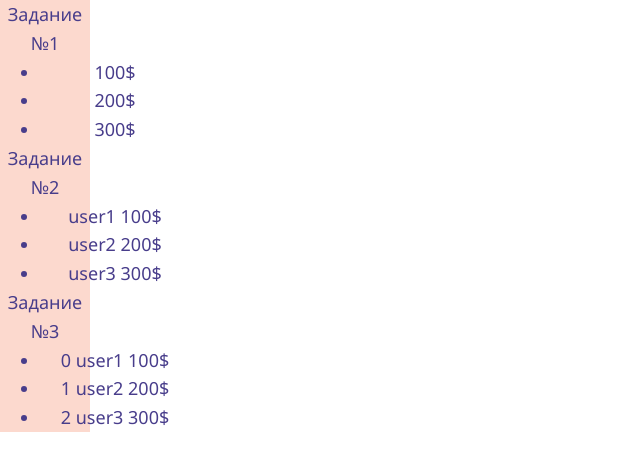
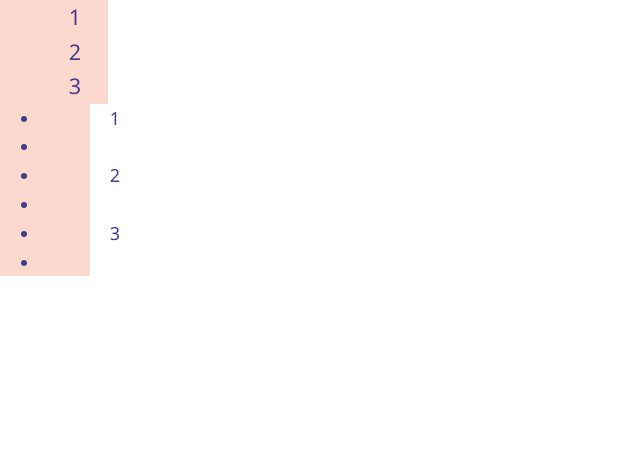
Before and after one commit to Elmazzik/Vue3_ABC, a Vue app in the folder Elmazik/: page / in a window 1280 px wide. Shown: the top 470 px of the page, without its empty margins (0-640 px from the left). Built offline with nearby package versions, Linux system fonts and the light colour scheme.

Commit message:
Перебор группы тегов в Vue

```diff
--- a/Elmazik/src/App.vue
+++ b/Elmazik/src/App.vue
@@ -4,32 +4,31 @@ import { normalizeProps } from 'vue';
 export default {
   data() {
     return {
-      obj: {
-        user1: '100$',
-        user2: '200$',
-        user3: '300$',
-      },
-    }
+      items: [1, 2, 3],
+      }
   },
 }
 </script>
 
 <template>
-Задание №1
-    <ul>
-      <li v-for="elem in obj">
-		{{ elem }}</li>
-    </ul>
-Задание №2
-    <ul>
-      <li v-for="(elem, key) in obj">
-		{{ key }} {{ elem }}</li>
-    </ul>
-Задание №3
-    <ul>
-      <li v-for="(elem, key, index) in obj">
-		{{ index }}
-		{{ key }}
-		{{ elem }}</li>
-    </ul>
+  <div>
+    <p>1</p>
+    <p class="divider"></p>
+  </div>
+  <div>
+    <p>2</p>
+    <p class="divider"></p>
+  </div>
+  <div>
+    <p>3</p>
+    <p class="divider"></p>
+  </div>
+  <ul>
+    <li>1</li>
+    <li class="divider"></li>
+    <li>2</li>
+    <li class="divider"></li>
+    <li>3</li>
+    <li class="divider"></li>
+  </ul>
 </template>
```
